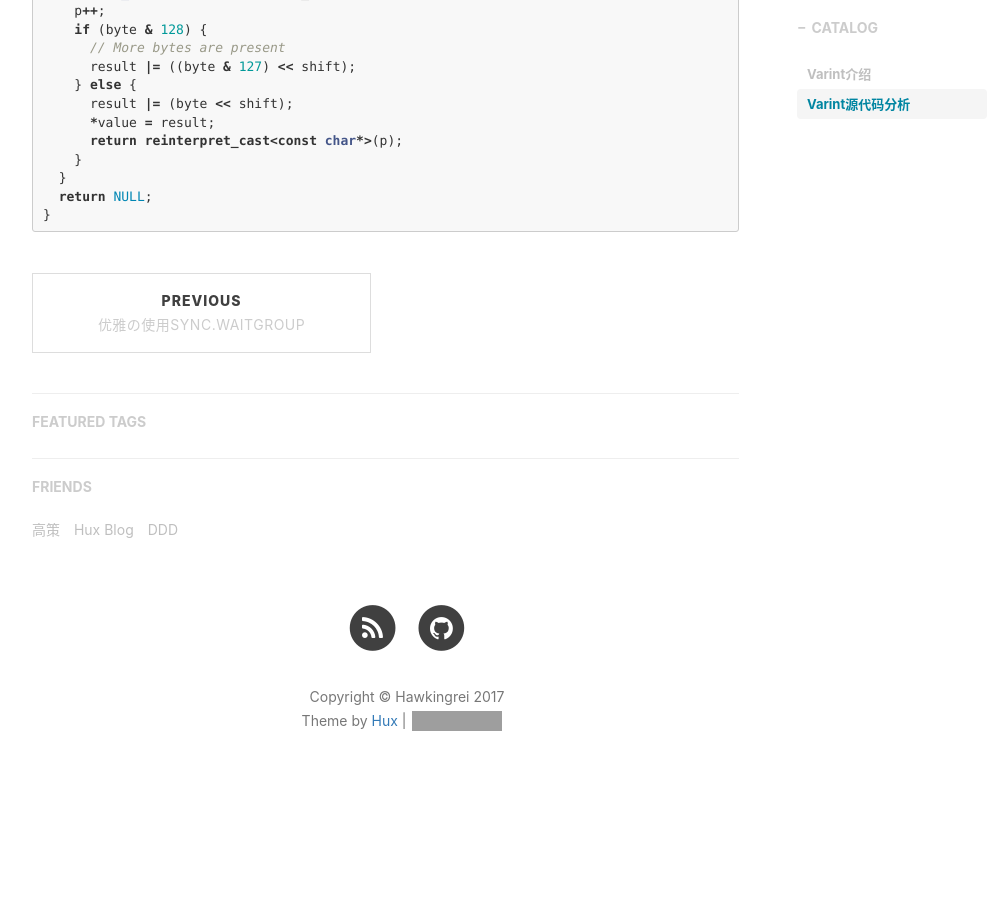
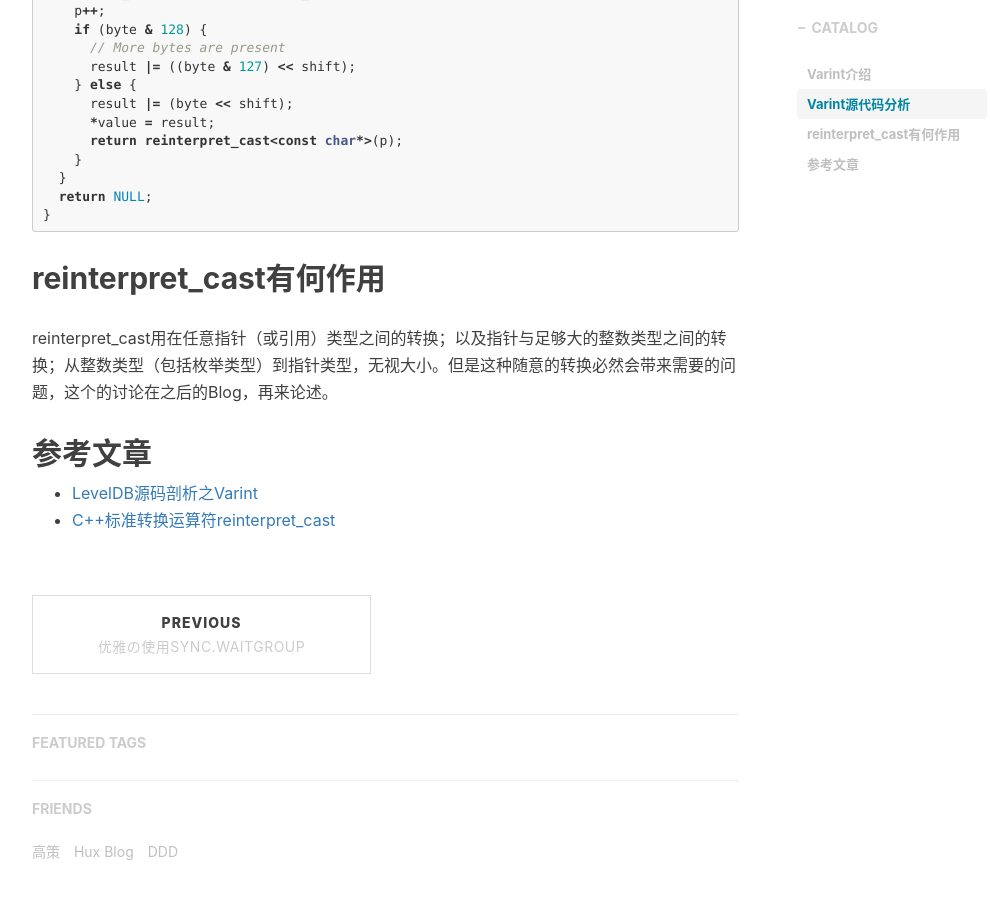
Before and after one commit to hawkingrei/hawkingrei.com, a Jekyll site: the page built from _posts/2017-11-12-varint-in-leveldb.markdown, in a window 1280 px wide and 900 px high, scrolled down 3232 px. Shown: the whole window, without its empty margins (233-1223 px from the left). Built offline with Jekyll 4.4.1, drawn with Linux system fonts in a browser that asks for light colours; nearby versions of some CDN libraries; comment, search, counter and statistics services are not loaded; before the commit the page ends 4057 px from its top, so only the background shows below that; grey boxes are pictures that could not be loaded.

Commit message:
feat: update varint

````diff
--- a/_posts/2017-11-12-varint-in-leveldb.markdown
+++ b/_posts/2017-11-12-varint-in-leveldb.markdown
@@ -137,3 +137,12 @@ const char* GetVarint64Ptr(const char* p, const char* limit, uint64_t* value) {
   return NULL;
 }
 ```
+
+## reinterpret_cast有何作用
+reinterpret_cast用在任意指针（或引用）类型之间的转换；以及指针与足够大的整数类型之间的转换；从整数类型（包括枚举类型）到指针类型，无视大小。但是这种随意的转换必然会带来需要的问题，这个的讨论在之后的Blog，再来论述。
+
+
+## 参考文章
+
+- [LevelDB源码剖析之Varint](http://mingxinglai.com/cn/2013/01/leveldb-varint32/)
+- [C++标准转换运算符reinterpret_cast](https://www.cnblogs.com/ider/archive/2011/07/30/cpp_cast_operator_part3.html)
````
